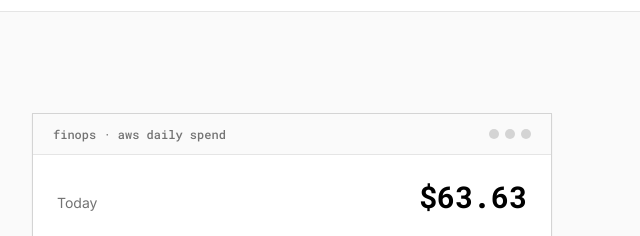
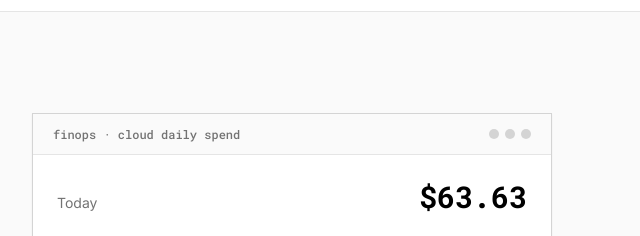
Before and after one commit to sukhijashivansh/clusterheart, a plain HTML site: page index.html in a window 1280 px wide. Shown: the part 1440-1676 px from the top of the page, 640-1280 px from the left. Drawn offline with nearby package versions, Linux system fonts and the light colour scheme.

Commit message:
Landing page: label the cost panel 'cloud daily spend'
Co-Authored-By: Claude Opus 4.8 <noreply@anthropic.com>

```diff
--- a/index.html
+++ b/index.html
@@ -241,7 +241,7 @@
                 <!-- Mock cost panel -->
                 <div class="reveal bg-white border border-neutral-300 shadow-sm">
                     <div class="flex items-center justify-between px-5 py-3 border-b border-neutral-200 bg-neutral-50">
-                        <span class="mono text-xs font-medium text-neutral-500">finops · aws daily spend</span>
+                        <span class="mono text-xs font-medium text-neutral-500">finops · cloud daily spend</span>
                         <span class="flex gap-1.5">
                             <span class="w-2.5 h-2.5 rounded-full bg-neutral-300"></span>
                             <span class="w-2.5 h-2.5 rounded-full bg-neutral-300"></span>
```
